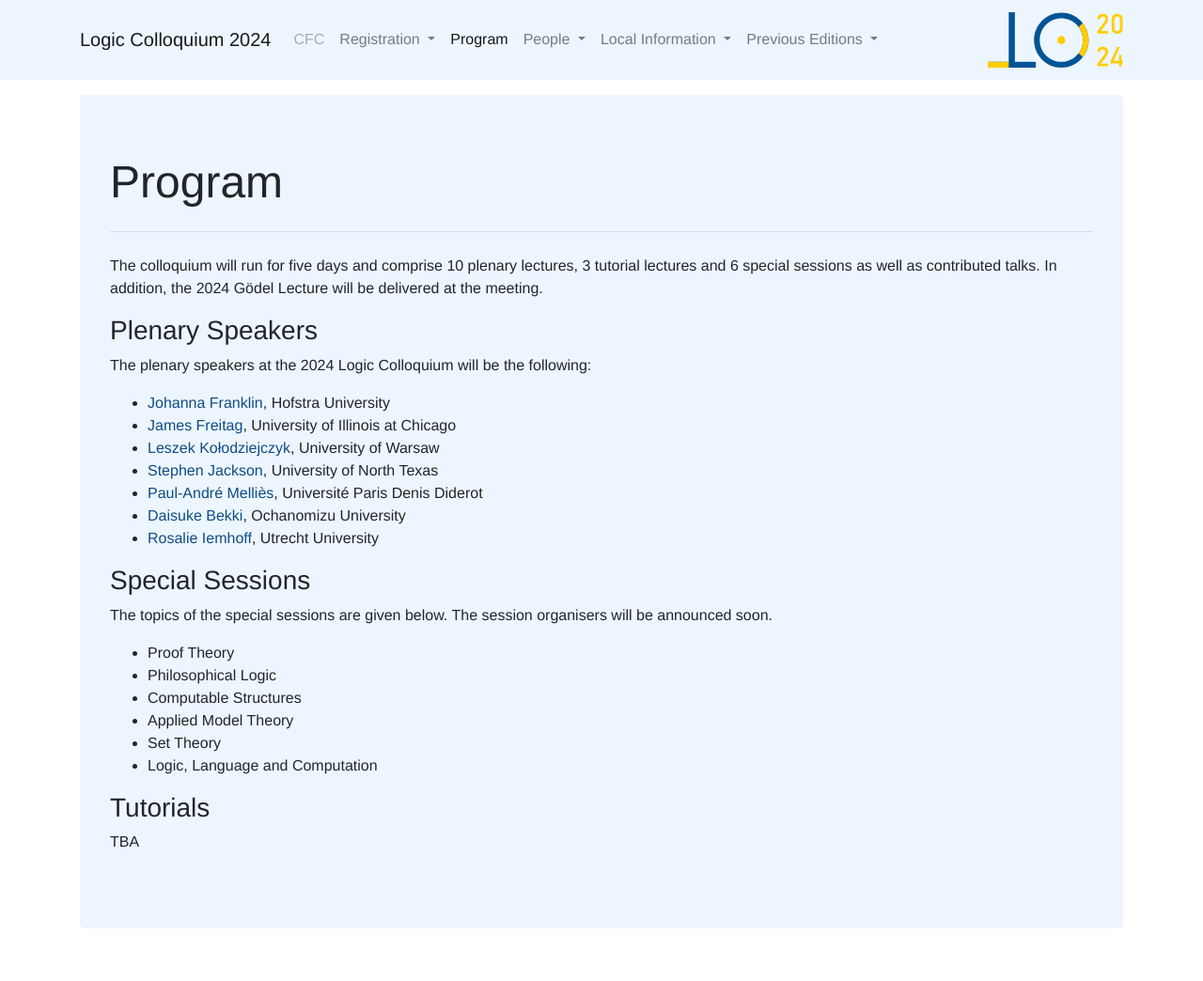
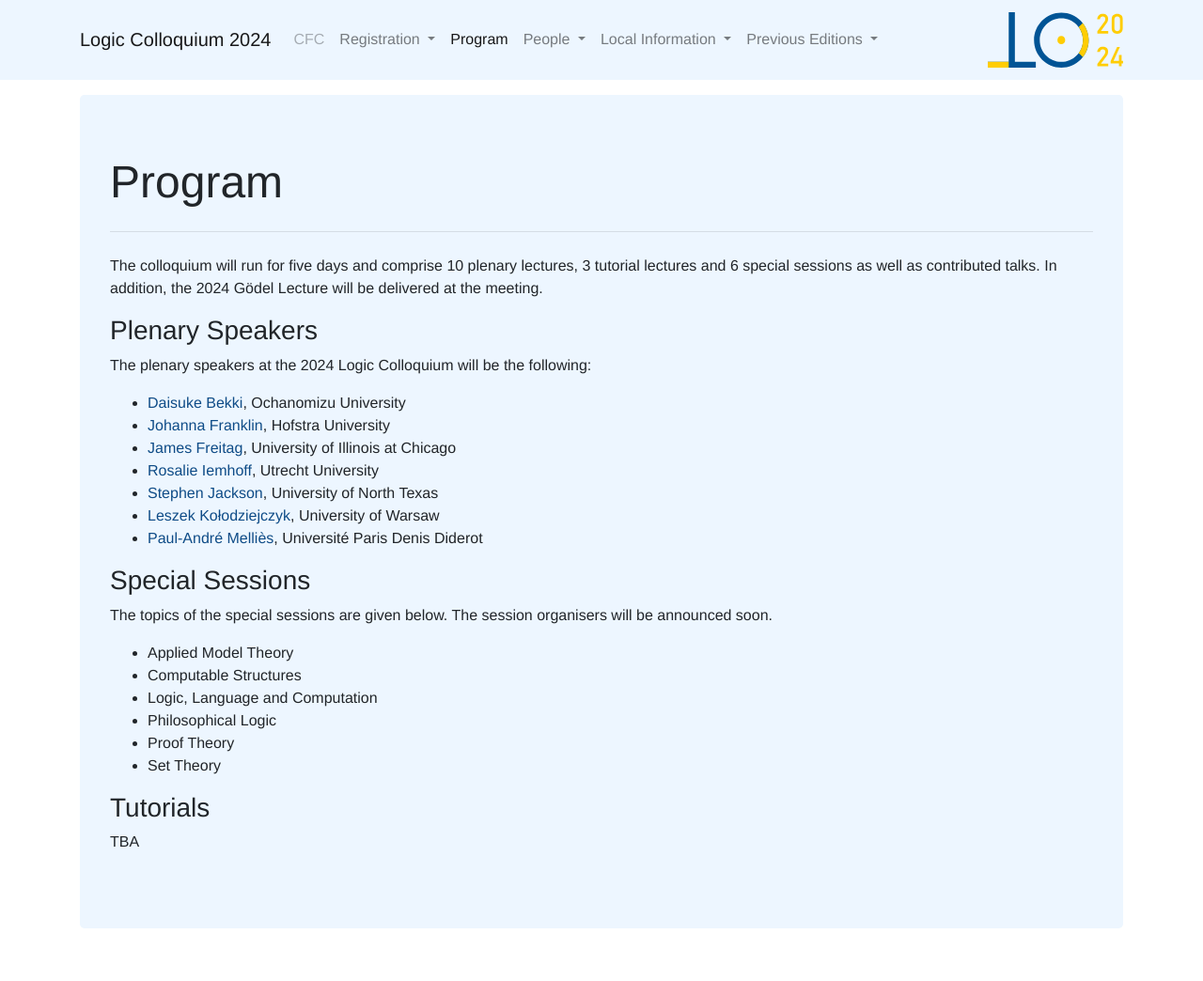
Before and after one commit to LC2024/LC2024.github.io, a Jekyll site: the page built from program/index.md, in a window 1280 px wide. Shown: the whole page at 94% size. Built offline with Jekyll 4.4.1, drawn with Linux system fonts in a browser that asks for light colours; some web fonts are replaced.

Commit message:
Alphabetize

```diff
--- a/program/index.md
+++ b/program/index.md
@@ -8,23 +8,23 @@ The colloquium will run for five days and comprise 10 plenary lectures, 3 tutori
 
 ### Plenary Speakers
 The plenary speakers at the 2024 Logic Colloquium will be the following:
+ - [Daisuke Bekki](https://daisukebekki.github.io/), Ochanomizu University
  - [Johanna Franklin](http://johannafranklin.net/), Hofstra University
  - [James Freitag](https://homepages.math.uic.edu/~freitag/), University of Illinois at Chicago
+ - [Rosalie Iemhoff](https://www.uu.nl/staff/RIemhoff), Utrecht University
+ - [Stephen Jackson](https://www.math.unt.edu/~sjackson/), University of North Texas
  - [Leszek Kołodziejczyk](https://www.mimuw.edu.pl/~lak/), University of Warsaw
- - [Stephen Jackson](https://www.math.unt.edu/~sjackson/), University of North Texas
  - [Paul-André Melliès](https://www.irif.fr/~mellies/), Université Paris Denis Diderot
- - [Daisuke Bekki](https://daisukebekki.github.io/), Ochanomizu University
- - [Rosalie Iemhoff](https://www.uu.nl/staff/RIemhoff), Utrecht University
 
 ### Special Sessions
 The topics of the special sessions are given below. The session organisers will be announced soon.
 
+- Applied Model Theory
+- Computable Structures
+- Logic, Language and Computation
+- Philosophical Logic
 - Proof Theory
-- Philosophical Logic
-- Computable Structures
-- Applied Model Theory
 - Set Theory
-- Logic, Language and Computation
 
 ### Tutorials
 
```
